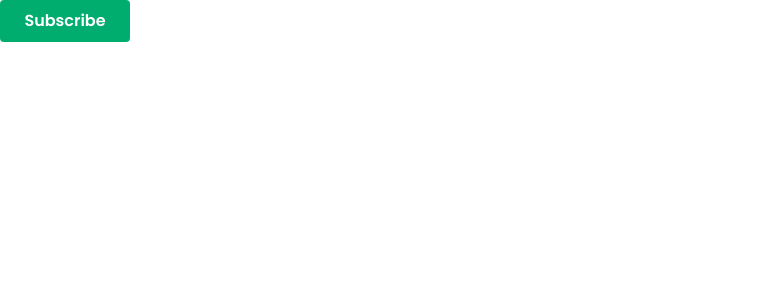
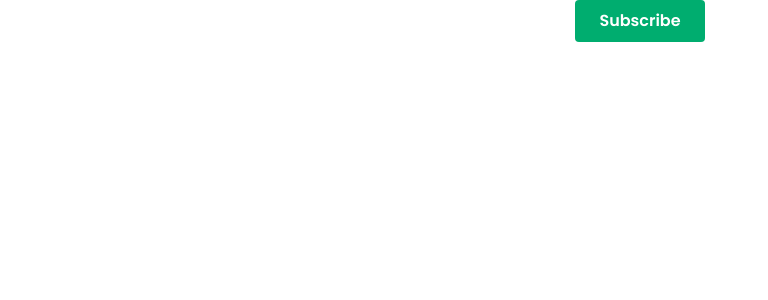
Before and after one commit to lucaslafere/infohomes-page, a React (Vite) app: page / in a window 1280 px wide. Shown: the top 300 px of the page, without its empty margins (0-768 px from the left). Built offline with nearby package versions, Linux system fonts and the light colour scheme.

Commit message:
feat: added hover color

```diff
--- a/src/assets/styles/style.css
+++ b/src/assets/styles/style.css
@@ -10,6 +10,12 @@ body {
   font-weight: 400;
   font-size: 16px;
   line-height: 24px;
+
+  /* remove below lines on project completion */
+  display: flex;
+  align-items: center;
+  flex-direction: column;
+  justify-content: center;
 }
 .root {
   margin: 0 auto;
--- a/src/components/buttons/Subscribe/style.js
+++ b/src/components/buttons/Subscribe/style.js
@@ -16,4 +16,8 @@ export const Button = styled.button`
   font-size: 16px;
   line-height: 24px;
   color: ${({ theme }) => theme.Gray0};
+  cursor: pointer;
+  :hover {
+    background-color: ${({ theme }) => theme.Green100};
+  }
 `;
```
Also changed, not shown: src/components/buttons/How/index.jsx (added), src/components/buttons/How/style.js (added).
